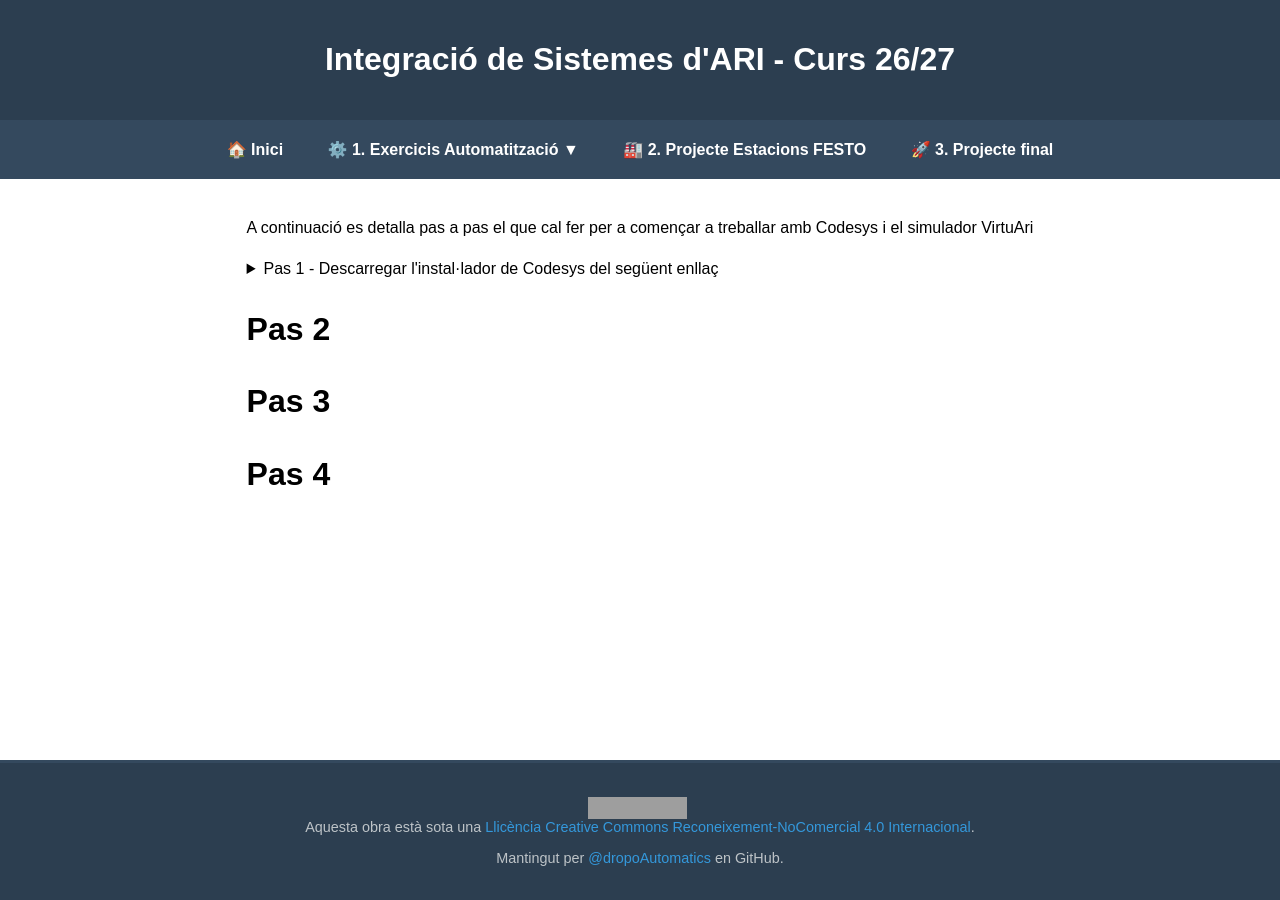
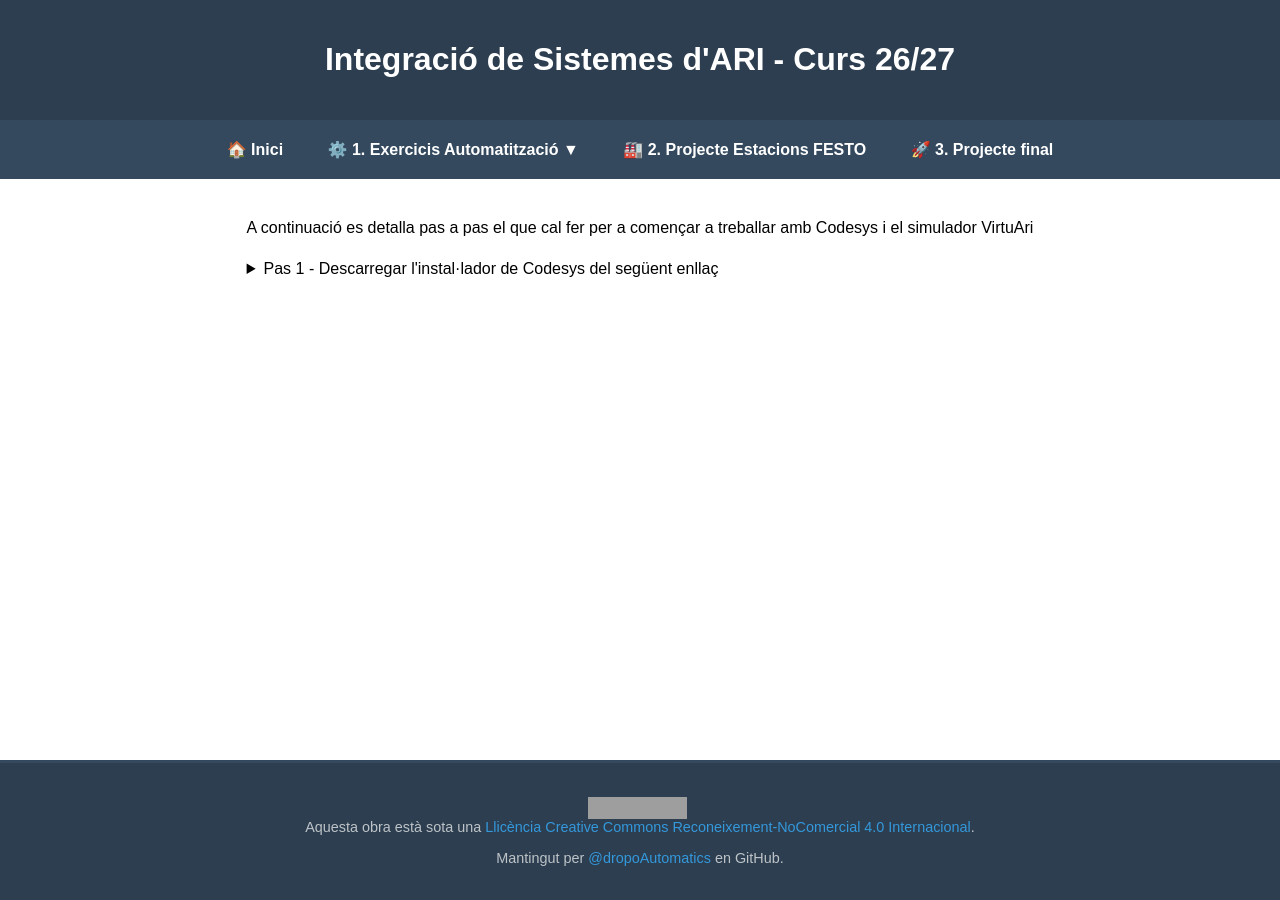
Before and after one commit to dropoAutomatics/integracio-ari, a Jekyll site: the page built from inst_virtuari.md, in a window 1280 px wide. Built offline with Jekyll 4.4.1, drawn with Linux system fonts in a browser that asks for light colours; grey boxes are pictures that could not be loaded.

Commit message:
Update inst_virtuari.md

```diff
--- a/inst_virtuari.md
+++ b/inst_virtuari.md
@@ -4,15 +4,9 @@ layout: default
 
 A continuació es detalla pas a pas el que cal fer per a començar a treballar amb Codesys i el simulador VirtuAri
 
-<details>
+<details markdown="1">
 <summary>Pas 1 - Descarregar l'instal·lador de Codesys del següent enllaç</summary>
 
 [Descàrrega instal·lador codesys](https://drive.google.com/drive/folders/1jW5aa9gHjvL13YgpbNXMOfVNcXd8URmZ?usp=sharing)
 
 </details>
-
-# Pas 2
-
-# Pas 3
-
-# Pas 4
```
